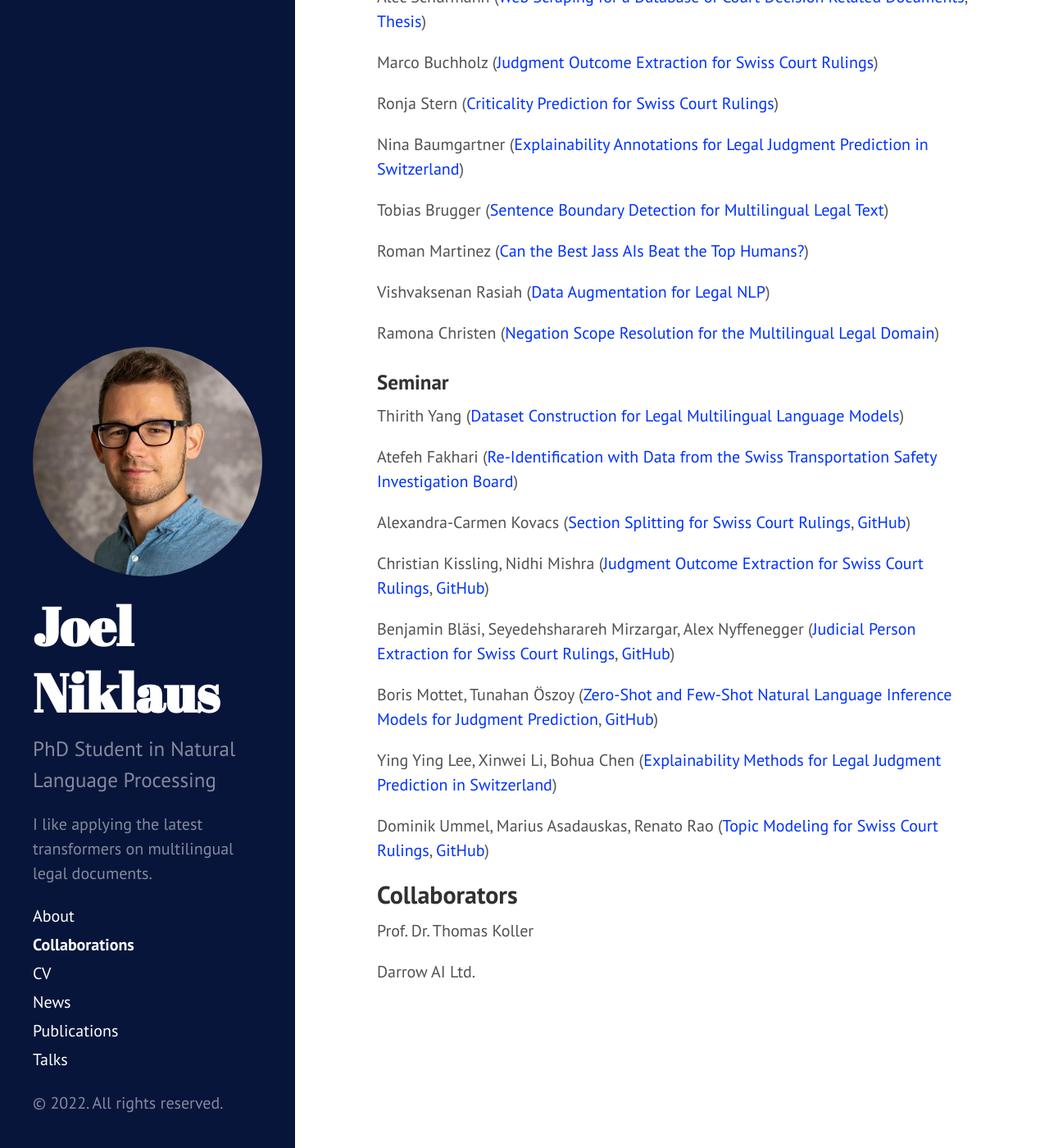
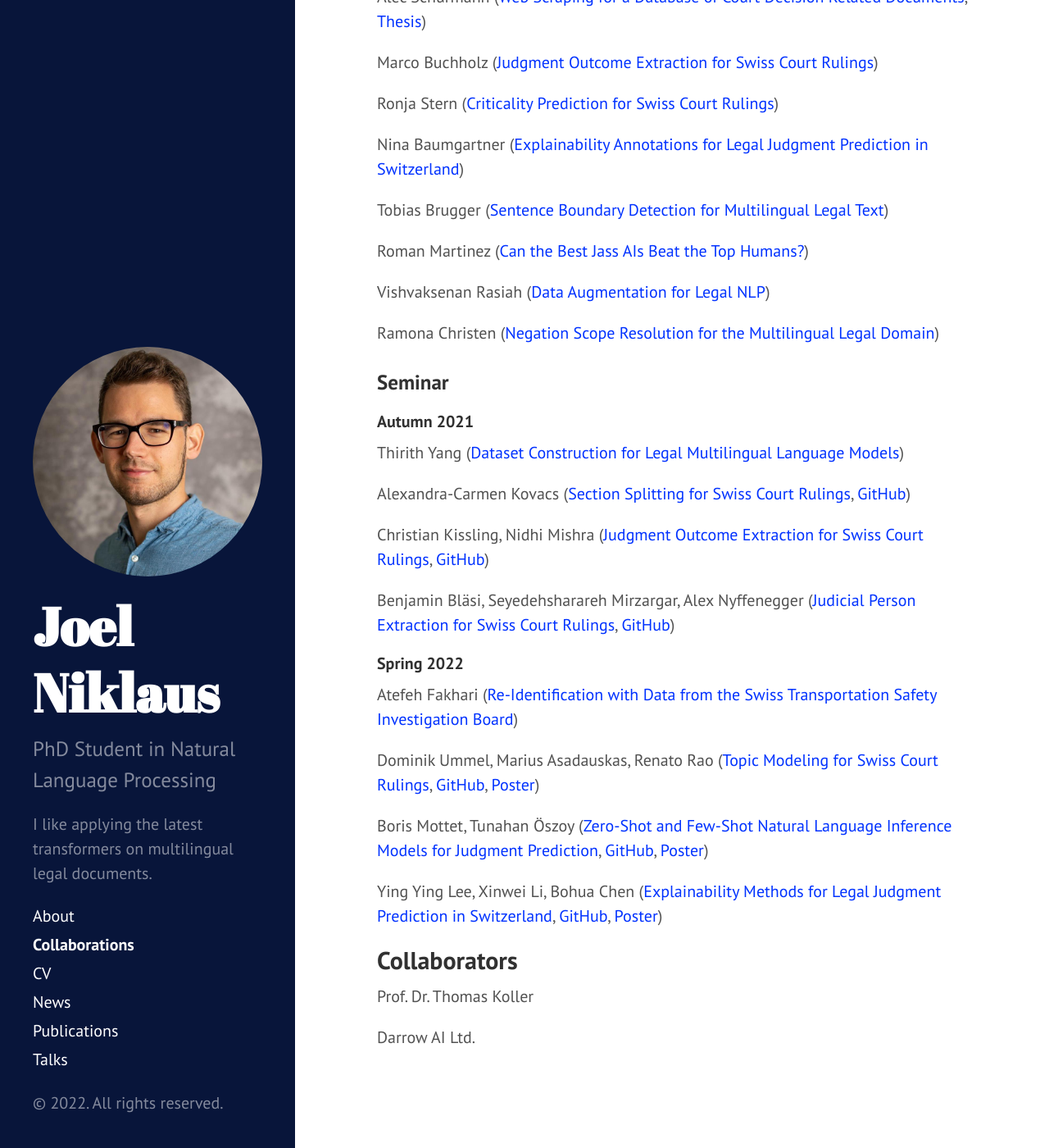
Before and after one commit to JoelNiklaus/joelniklaus.github.io, a Jekyll site: the page built from _pages/collaborations.md, in a window 1280 px wide and 1400 px high, scrolled down 947 px. Shown: the whole window at 82% size. Built offline with Jekyll 4.4.1, drawn with Linux system fonts in a browser that asks for light colours; nearby versions of some CDN libraries; a style sheet for code colours, icons or effects is not loaded.

Commit message:
added more links and structured it better

```diff
--- a/_pages/collaborations.md
+++ b/_pages/collaborations.md
@@ -16,6 +16,7 @@ title: Collaborations
 ### Master's
 
 Alex Nyffenegger ([Re-Identification in Court Decisions with Pretrained Language Models](https://www.digitale-nachhaltigkeit.unibe.ch/studies/bachelor_s__and_master_s_theses_at_inf/natural_language_processing/re_identification_in_court_decisions_with_pretrained_language_models/index_eng.html))
+
 
 ### Bachelor's
 
@@ -38,9 +39,8 @@ Ramona Christen ([Negation Scope Resolution for the Multilingual Legal Domain](h
 
 ### Seminar
 
+#### Autumn 2021
 Thirith Yang ([Dataset Construction for Legal Multilingual Language Models](https://www.digitale-nachhaltigkeit.unibe.ch/studies/bachelor_s__and_master_s_theses_at_inf/natural_language_processing/dataset_construction_for_legal_multilingual_language_models/index_eng.html))
-
-Atefeh Fakhari ([Re-Identification with Data from the Swiss Transportation Safety Investigation Board](https://www.digitale-nachhaltigkeit.unibe.ch/studies/bachelor_s__and_master_s_theses_at_inf/natural_language_processing/re_identification_with_data_from_the_swiss_transportation_safety_investigation_board/index_eng.html))
 
 Alexandra-Carmen Kovacs ([Section Splitting for Swiss Court Rulings](https://www.digitale-nachhaltigkeit.unibe.ch/studies/bachelor_s__and_master_s_theses_at_inf/natural_language_processing/section_splitting_for_swiss_court_rulings/index_eng.html), [GitHub](https://github.com/JoelNiklaus/SwissCourtRulingCorpus))
 
@@ -48,11 +48,16 @@ Christian Kissling, Nidhi Mishra ([Judgment Outcome Extraction for Swiss Court R
 
 Benjamin Bläsi, Seyedehsharareh Mirzargar, Alex Nyffenegger ([Judicial Person Extraction for Swiss Court Rulings](https://www.digitale-nachhaltigkeit.unibe.ch/studies/bachelor_s__and_master_s_theses_at_inf/natural_language_processing/judicial_person_extraction_for_swiss_court_rulings/index_eng.html), [GitHub](https://github.com/JoelNiklaus/SwissCourtRulingCorpus))
 
-Boris Mottet, Tunahan Öszoy ([Zero-Shot and Few-Shot Natural Language Inference Models for Judgment Prediction](https://www.digitale-nachhaltigkeit.unibe.ch/studies/bachelor_s__and_master_s_theses_at_inf/natural_language_processing/zero_shot_and_few_shot_natural_language_inference_models_for_judgment_prediction/index_eng.html), [GitHub](https://github.com/JoelNiklaus/Zero-Shot-and-Few-Shot-Natural-Language-Inference-Models-for-Judgment-Prediction))
+#### Spring 2022
 
-Ying Ying Lee, Xinwei Li, Bohua Chen ([Explainability Methods for Legal Judgment Prediction in Switzerland](https://www.digitale-nachhaltigkeit.unibe.ch/studies/bachelor_s__and_master_s_theses_at_inf/natural_language_processing/explainability_methods_for_legal_judgment_prediction_in_switzerland/index_eng.html))
+Atefeh Fakhari ([Re-Identification with Data from the Swiss Transportation Safety Investigation Board](https://www.digitale-nachhaltigkeit.unibe.ch/studies/bachelor_s__and_master_s_theses_at_inf/natural_language_processing/re_identification_with_data_from_the_swiss_transportation_safety_investigation_board/index_eng.html))
 
-Dominik Ummel, Marius Asadauskas, Renato Rao ([Topic Modeling for Swiss Court Rulings](https://www.digitale-nachhaltigkeit.unibe.ch/studies/bachelor_s__and_master_s_theses_at_inf/natural_language_processing/topic_modeling_for_swiss_court_rulings/index_eng.html), [GitHub](https://github.com/JoelNiklaus/Topic-Modeling-for-Swiss-Court-Rulings))
+Dominik Ummel, Marius Asadauskas, Renato Rao ([Topic Modeling for Swiss Court Rulings](https://www.digitale-nachhaltigkeit.unibe.ch/studies/bachelor_s__and_master_s_theses_at_inf/natural_language_processing/topic_modeling_for_swiss_court_rulings/index_eng.html), [GitHub](https://github.com/JoelNiklaus/Topic-Modeling-for-Swiss-Court-Rulings), [Poster](https://github.com/JoelNiklaus/Topic-Modeling-for-Swiss-Court-Rulings/blob/main/Poster.pdf))
+
+Boris Mottet, Tunahan Öszoy ([Zero-Shot and Few-Shot Natural Language Inference Models for Judgment Prediction](https://www.digitale-nachhaltigkeit.unibe.ch/studies/bachelor_s__and_master_s_theses_at_inf/natural_language_processing/zero_shot_and_few_shot_natural_language_inference_models_for_judgment_prediction/index_eng.html), [GitHub](https://github.com/JoelNiklaus/Zero-Shot-and-Few-Shot-Natural-Language-Inference-Models-for-Judgment-Prediction), [Poster](https://github.com/JoelNiklaus/Zero-Shot-and-Few-Shot-Natural-Language-Inference-Models-for-Judgment-Prediction/blob/main/Poster.pdf))
+
+Ying Ying Lee, Xinwei Li, Bohua Chen ([Explainability Methods for Legal Judgment Prediction in Switzerland](https://www.digitale-nachhaltigkeit.unibe.ch/studies/bachelor_s__and_master_s_theses_at_inf/natural_language_processing/explainability_methods_for_legal_judgment_prediction_in_switzerland/index_eng.html), [GitHub](https://github.com/JoelNiklaus/Explainability-Methods-for-Legal-Judgment-Prediction-in-Switzerland), [Poster](https://github.com/JoelNiklaus/Explainability-Methods-for-Legal-Judgment-Prediction-in-Switzerland/blob/main/Poster.pdf))
+
 
 
 ## Collaborators
```
